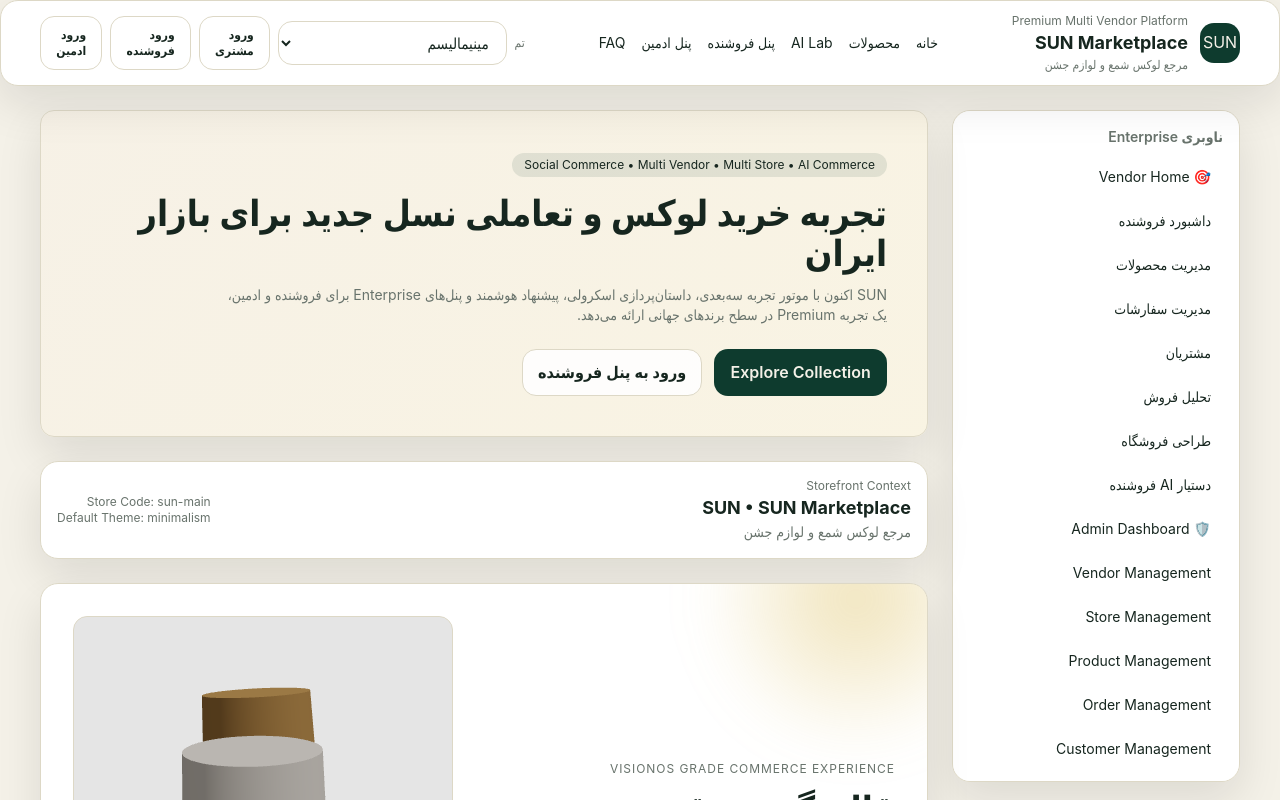
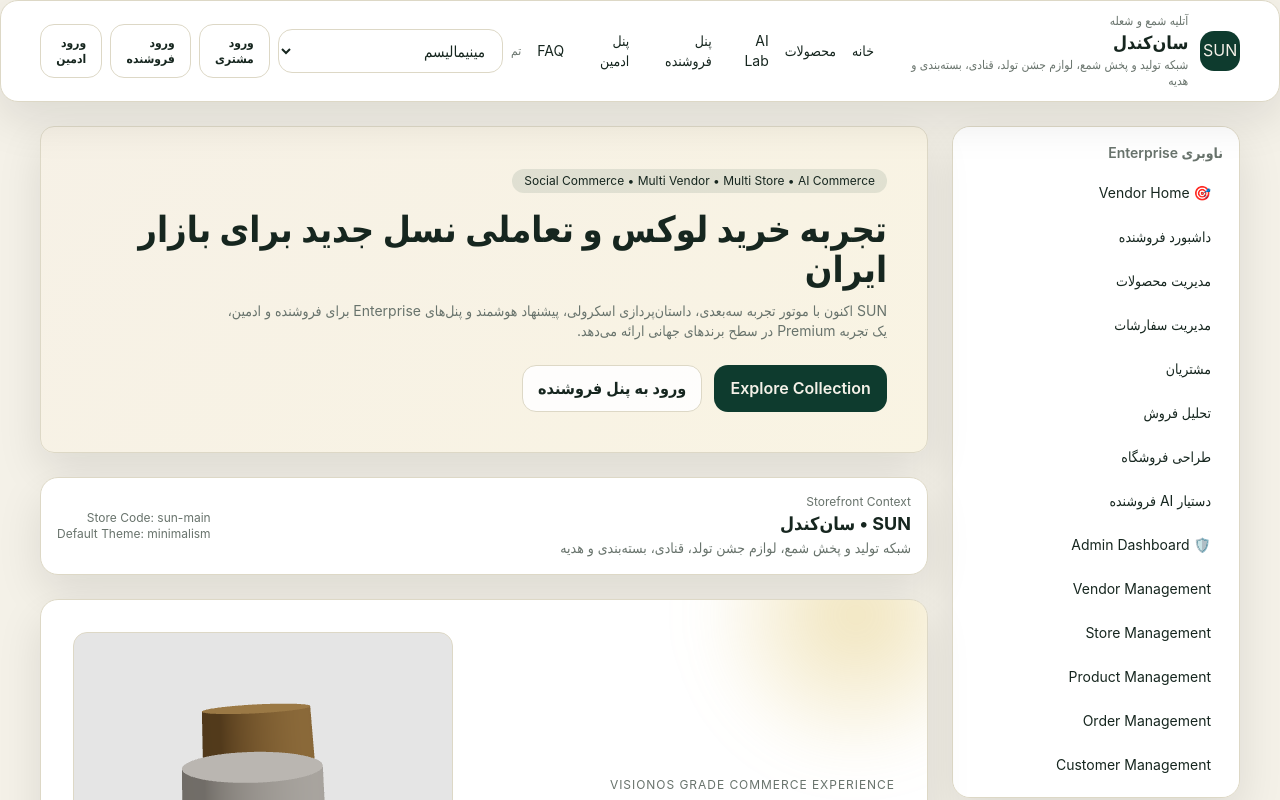
Before and after one commit to aftabcollege-gif/Suncandel, a Next.js app: page / in a window 1280 px wide. Shown: the top 800 px of the page. Built offline with nearby package versions, Linux system fonts and the light colour scheme.

Commit message:
Sync brand info with live suncandel-beta.vercel.app site
Co-authored-by: arena-agent <297053741+arena-agent@users.noreply.github.com>

```diff
--- a/src/Application/aiCommerceService.ts
+++ b/src/Application/aiCommerceService.ts
@@ -691,7 +691,7 @@
       priceHint: avgPrice,
     });
 
-    const seoDescription = `خرید ${input.productName} با بهترین قیمت و ارسال سریع از SUN Marketplace`;
+    const seoDescription = `خرید ${input.productName} با بهترین قیمت و ارسال سریع از سان‌کندل`;
 
     await this.logInference({
       tenantId: input.tenantId,
--- a/src/app/layout.tsx
+++ b/src/app/layout.tsx
@@ -6,8 +6,10 @@
 import { resolveStorefrontByHost } from "@/utils/storefront";
 
 export const metadata: Metadata = {
-  title: "SUN | Enterprise Social Commerce",
-  description: "پلتفرم Enterprise چندفروشندگی SUN برای بازار ایران",
+  metadataBase: new URL("https://suncandel-beta.vercel.app"),
+  title: "سان کندل | شمع و ملزومات جشن",
+  description:
+    "سان‌کندل شبکه تولید و پخش شمع، لوازم جشن تولد، قنادی، بسته‌بندی و هدیه است؛ روشن از شعله، نه از برچسب و جایگاه.",
 };
 
 export default async function RootLayout({ children }: { children: ReactNode }) {
--- a/src/themes/storefronts.ts
+++ b/src/themes/storefronts.ts
@@ -13,12 +13,12 @@
 export const storefronts: StorefrontConfig[] = [
   {
     code: "sun-main",
-    hostPatterns: ["sun.ir", "localhost", "127.0.0.1"],
-    nameFa: "SUN Marketplace",
-    taglineFa: "مرجع لوکس شمع و لوازم جشن",
+    hostPatterns: ["sun.ir", "suncandel-beta.vercel.app", "localhost", "127.0.0.1"],
+    nameFa: "سان‌کندل",
+    taglineFa: "شبکه تولید و پخش شمع، لوازم جشن تولد، قنادی، بسته‌بندی و هدیه",
     logoMark: "SUN",
     defaultTheme: "minimalism",
-    accentNote: "Premium Multi Vendor Platform",
+    accentNote: "آتلیه شمع و شعله",
   },
   {
     code: "candle-lab",
```
Also changed, not shown: 1 other file (tests, documents, lock files or other folders).
